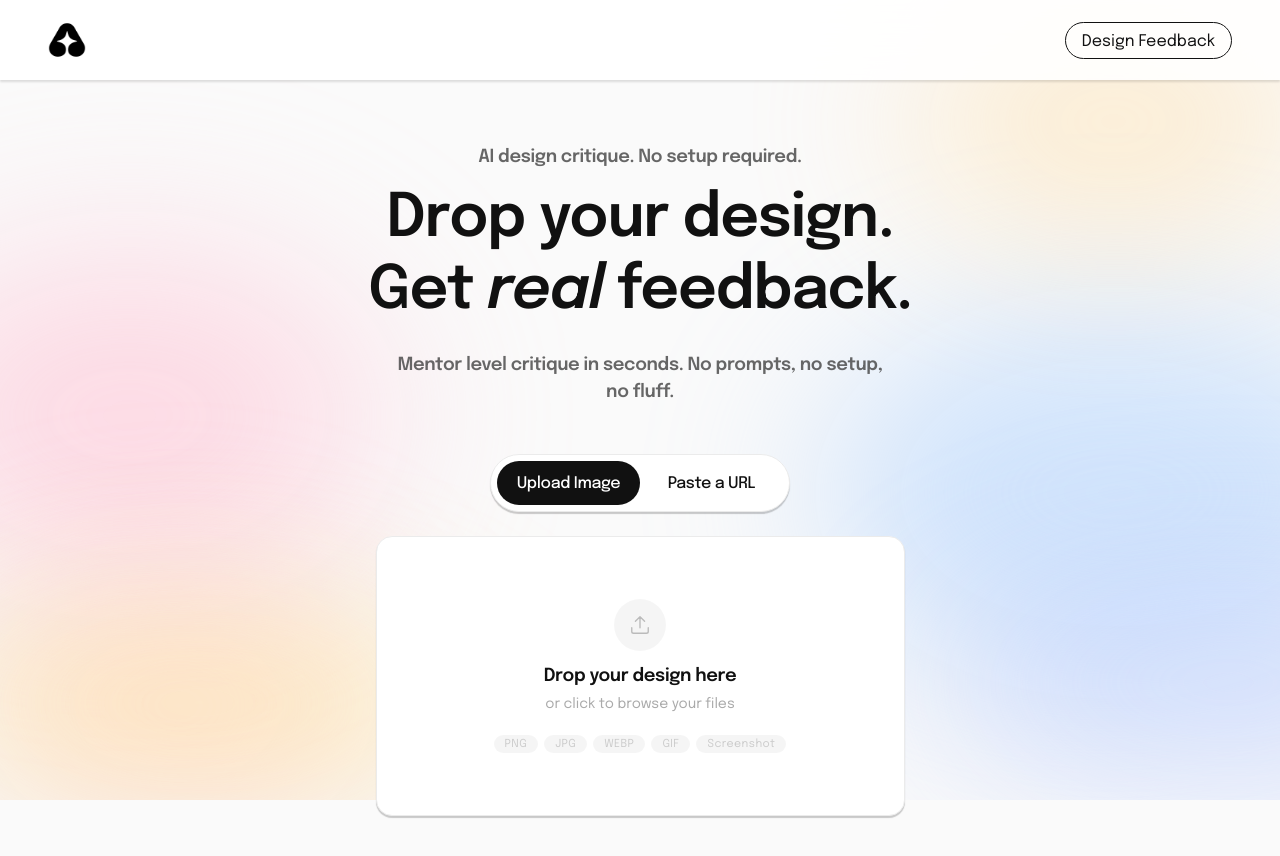
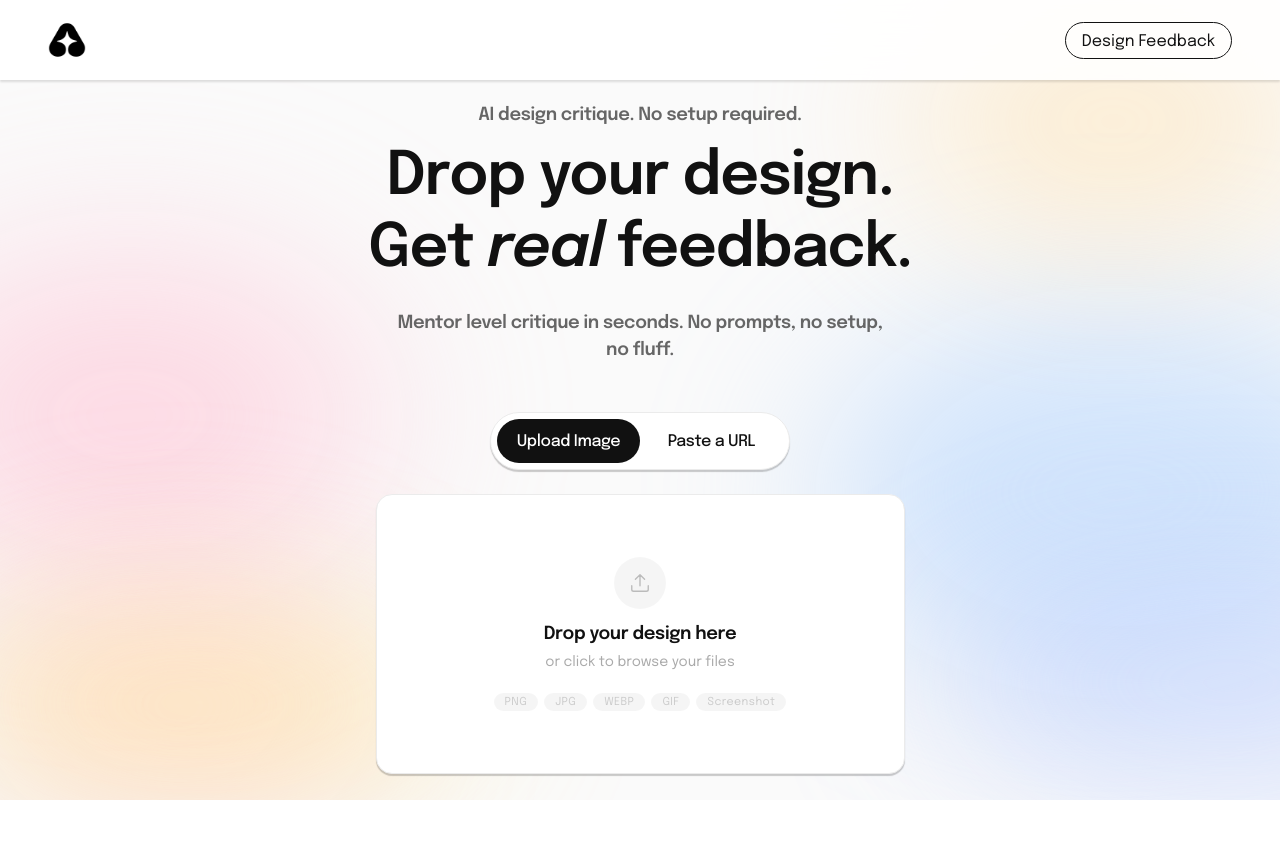
Before and after one commit to mrunmayee-dandekar/aura-design-feedback, a React (Vite) app in the folder aura-project/: page / in a window 1280 px wide. Shown: the top 856 px of the page. After the commit the page ends 800 px from the top, so only its background shows below. Built offline with nearby package versions, Linux system fonts and the light colour scheme.

Commit message:
Update Aura.css

```diff
--- a/aura-project/src/Aura.css
+++ b/aura-project/src/Aura.css
@@ -26,6 +26,12 @@
   color: var(--black);
   min-height: 100vh;
   position: relative;
+  overflow-x: hidden;
+}
+
+body {
+  margin: 0;
+  overflow-x: hidden;
 }
 
 /* ── Background blobs ────────────────────────────────── */
@@ -181,8 +187,10 @@ main {
   display: flex;
   flex-direction: column;
   align-items: center;
-  padding: 68px 24px 80px;
-  min-height: calc(100vh - 80px);
+  justify-content: center;
+  padding: 40px 24px;
+  height: calc(100vh - 80px);
+  overflow: hidden;
 }
 
 .eyebrow {
```
